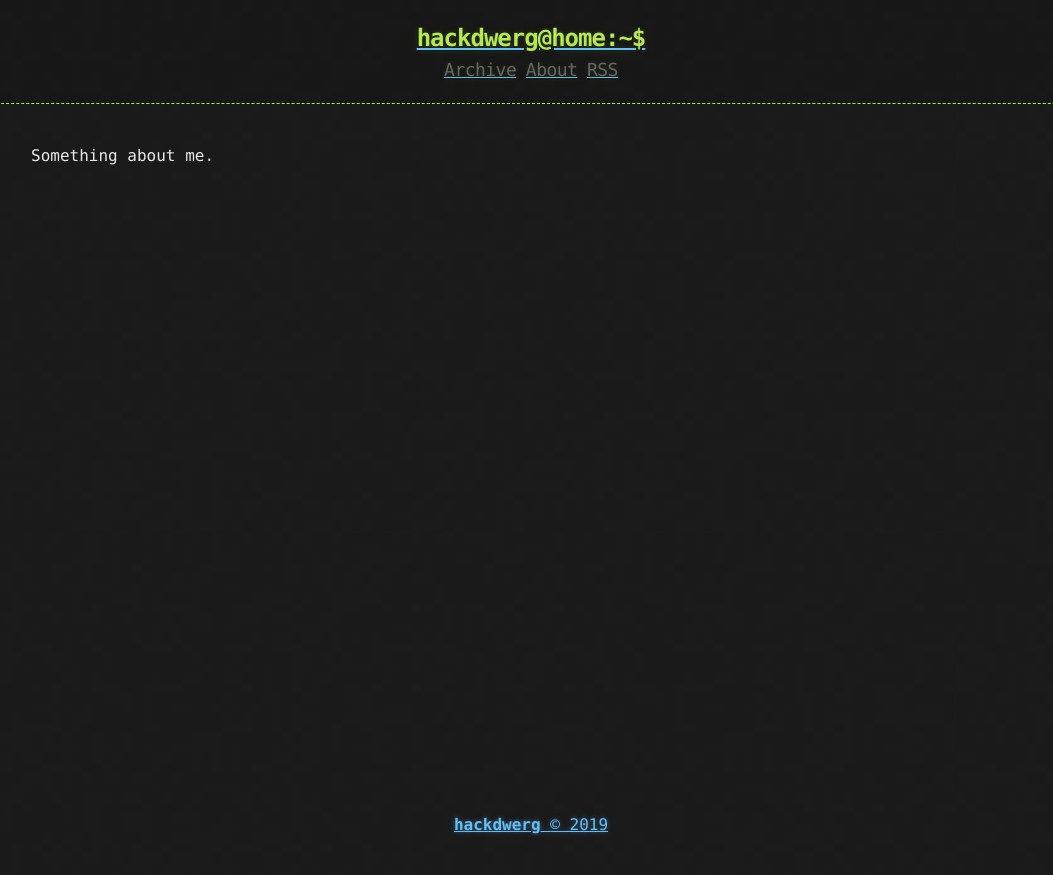
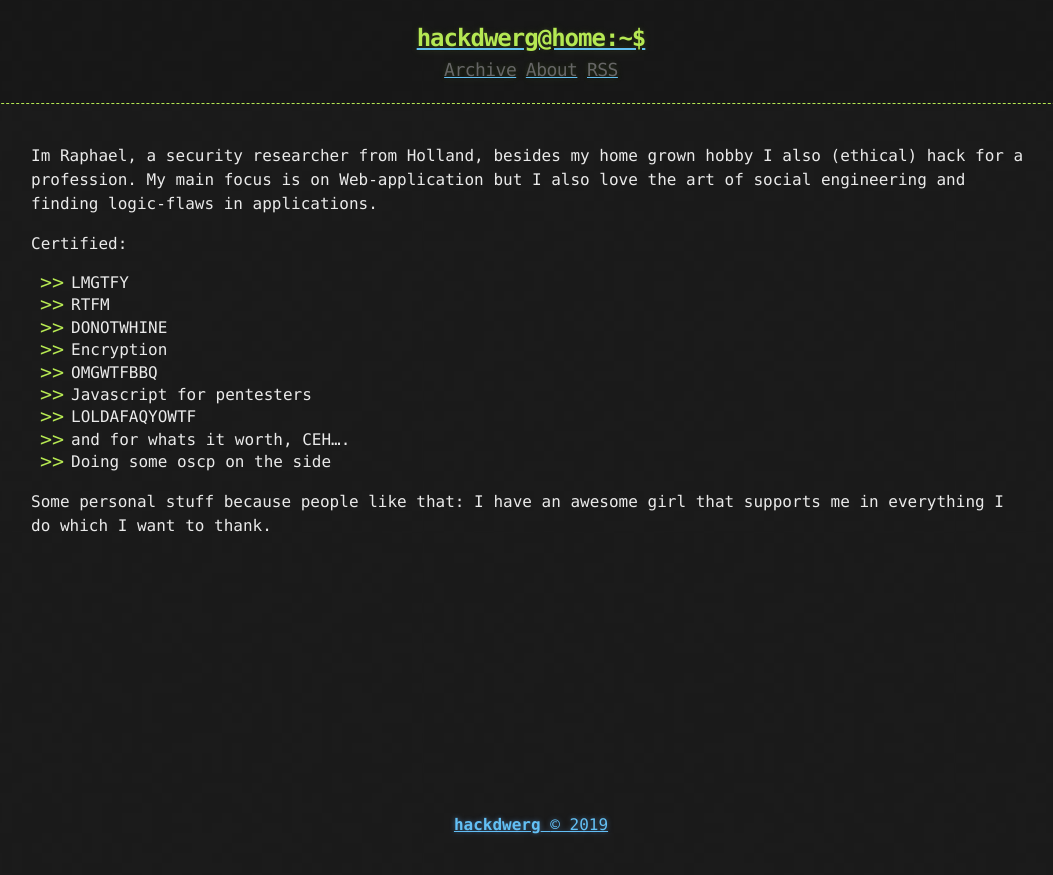
Before and after one commit to Hackdwerg/hackdwerg.github.io, a Jekyll site: the page built from about.md, in a window 1280 px wide. Shown: the top 875 px of the page, without its empty margins (109-1162 px from the left). Built offline with Jekyll 4.4.1, drawn with Linux system fonts in a browser that asks for light colours.

Commit message:
Update about.md

```diff
--- a/about.md
+++ b/about.md
@@ -3,4 +3,19 @@ layout: page
 title: About
 ---
 
-Something about me.
+Im Raphael, a security researcher from Holland, besides my home grown hobby I also (ethical) hack for a profession.
+My main focus is on Web-application but I also love the art of social engineering and finding logic-flaws in applications.
+
+Certified:
+ - LMGTFY
+ - RTFM
+ - DONOTWHINE
+ - Encryption
+ - OMGWTFBBQ
+ - Javascript for pentesters
+ - LOLDAFAQYOWTF
+ - and for whats it worth, CEH....
+ - Doing some oscp on the side
+
+Some personal stuff because people like that:
+I have an awesome girl that supports me in everything I do which I want to thank.
```
